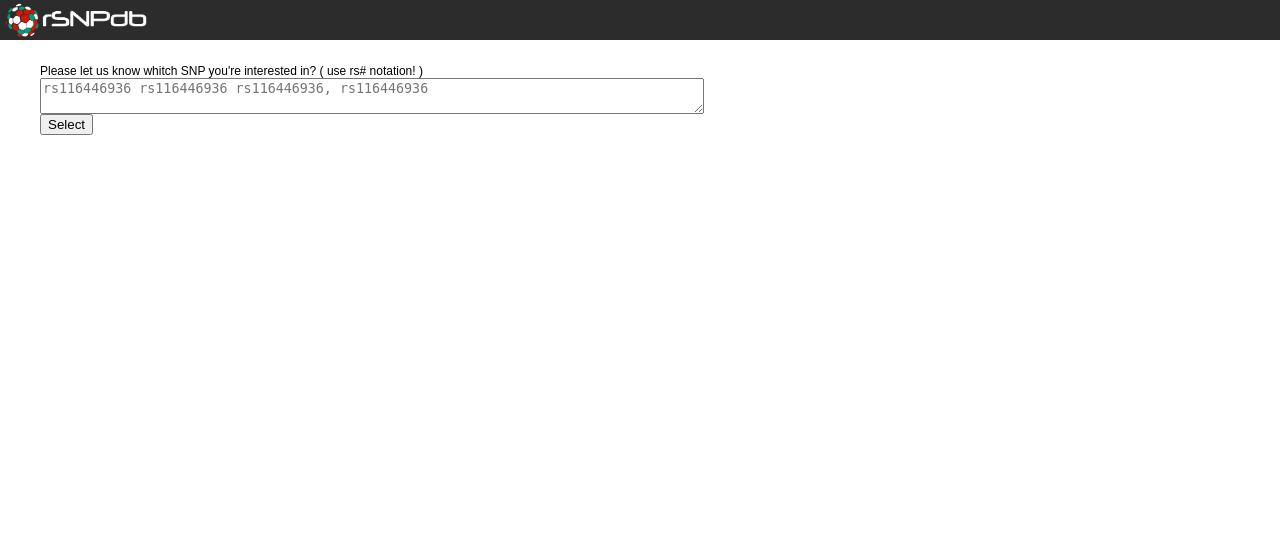
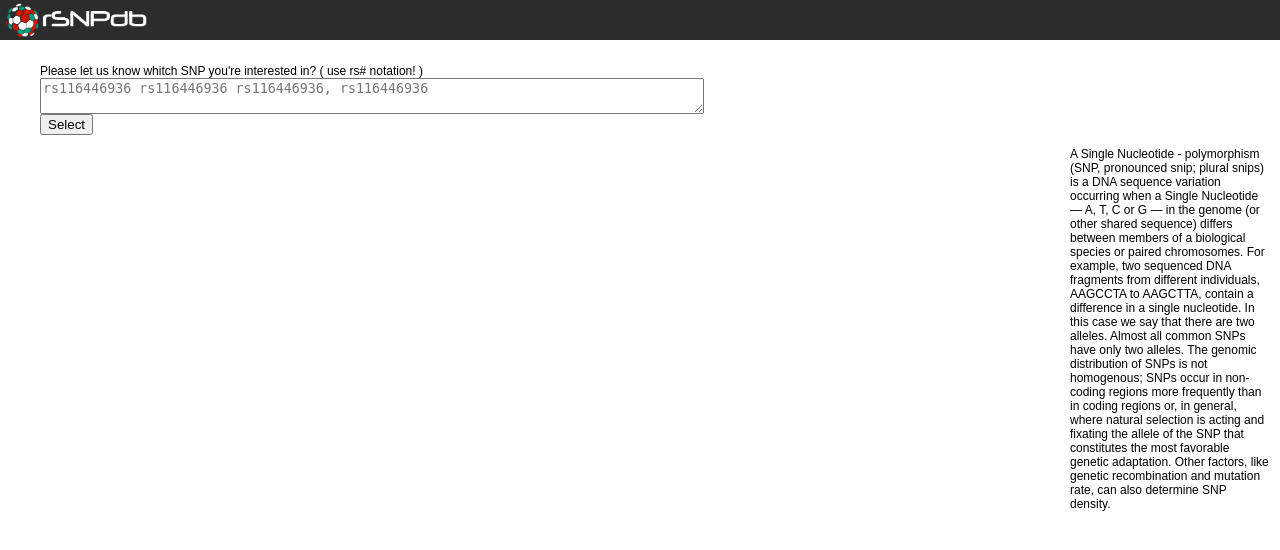
Before and after one commit to szabadkai/rSNP_database, a PHP site: page / in a window 1280 px wide. Shown: the top 550 px of the page. Run offline with PHP 8.4, Linux system fonts and the light colour scheme.

Commit message:
pnetek reggel

```diff
--- a/index.html
+++ b/index.html
@@ -17,5 +17,11 @@
             Please let us know whitch SNP you're interested in? ( use rs# notation! )<br>
             <textarea placeholder="rs116446936 rs116446936 rs116446936, rs116446936"   id="seq" class="reset" rows="2" cols="80" name="SNPs"></textarea><br>
             <input type=submit value="Select"></form>
+
+        <div>
+        <p id="sidebar">
+            A Single Nucleotide - polymorphism (SNP, pronounced snip; plural snips) is a DNA sequence variation occurring when a Single Nucleotide — A, T, C or G — in the genome (or other shared sequence) differs between members of a biological species or paired chromosomes. For example, two sequenced DNA fragments from different individuals, AAGCCTA to AAGCTTA, contain a difference in a single nucleotide. In this case we say that there are two alleles. Almost all common SNPs have only two alleles. The genomic distribution of SNPs is not homogenous; SNPs occur in non-coding regions more frequently than in coding regions or, in general, where natural selection is acting and fixating the allele of the SNP that constitutes the most favorable genetic adaptation. Other factors, like genetic recombination and mutation rate, can also determine SNP density.
+        </p>
+    </div>
         </div>
 </body></html>
--- a/main.css
+++ b/main.css
@@ -112,7 +112,8 @@ table,td,th{
 }
 
 #sidebar{
-    margin-right:30px;
+    margin:0px,30px,0px,0px;
+
     width:200px;
     float:right;
 }
```
